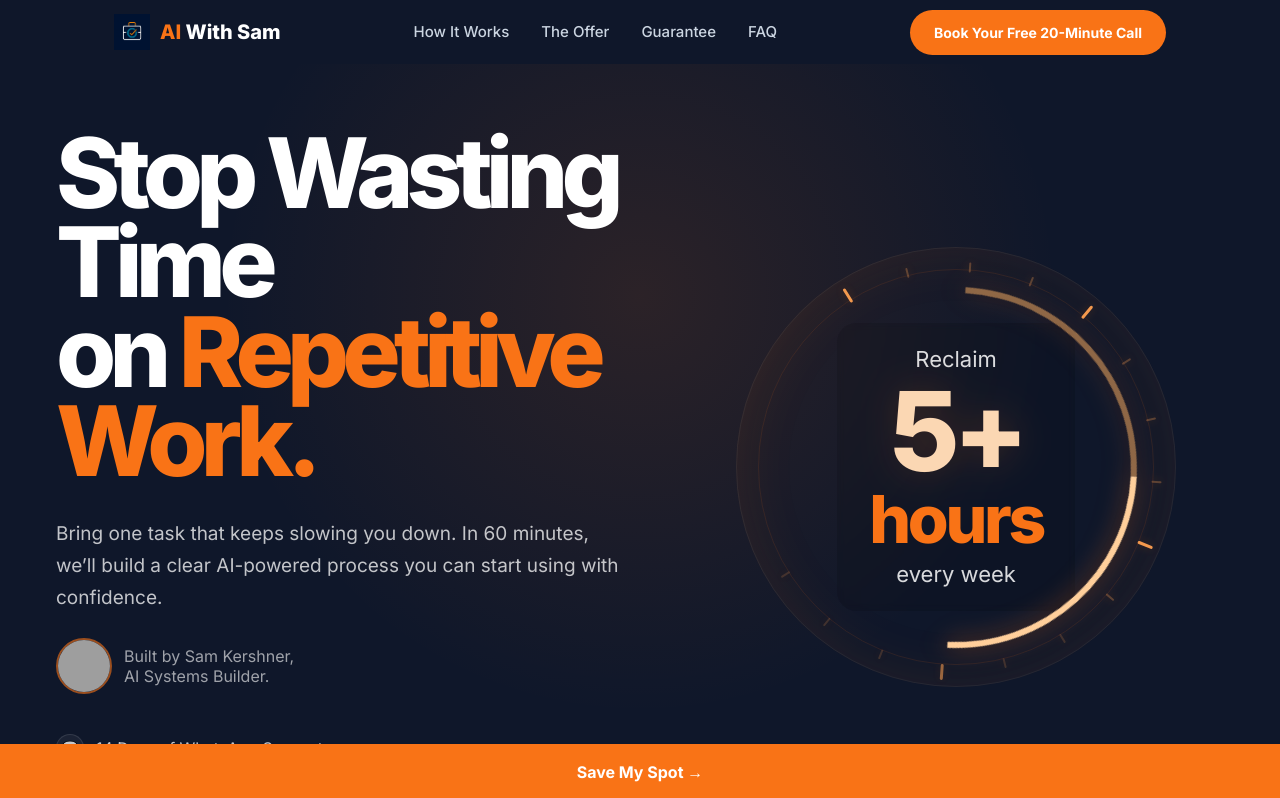
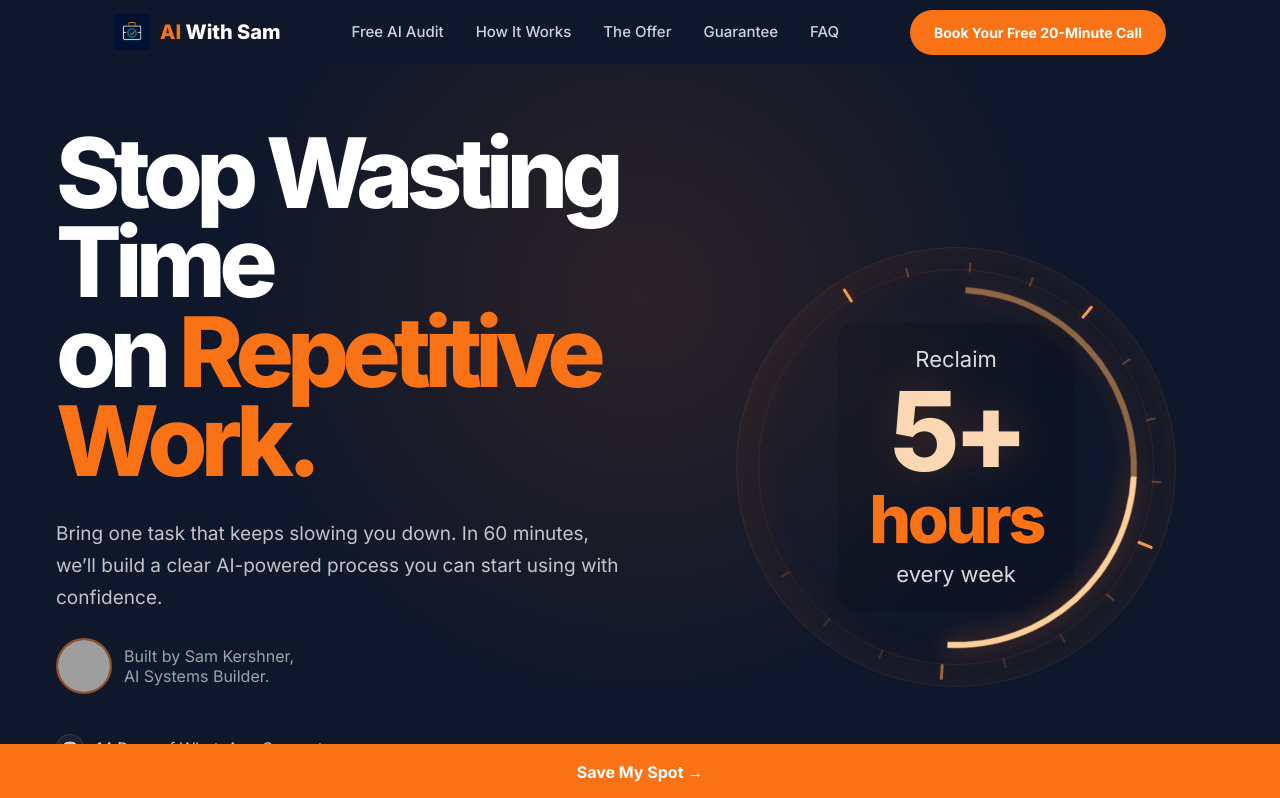
Before and after one commit to samkershner1234-aisk/ai-with-sam, a React (Vite) app: page / in a window 1280 px wide. Shown: the top 798 px of the page. Built offline with nearby package versions, Linux system fonts and the light colour scheme; grey boxes are pictures that could not be loaded.

Commit message:
Add Free AI Audit link to Navbar

```diff
--- a/src/components/landing/Navbar.jsx
+++ b/src/components/landing/Navbar.jsx
@@ -1,5 +1,6 @@
 import { useState, useEffect } from "react";
 import { CTA_URL } from "./constants";
+import { Link } from "react-router-dom";
 
 export default function Navbar() {
   const [open, setOpen] = useState(false);
@@ -23,6 +24,7 @@ export default function Navbar() {
           <span style={{fontWeight:800,color:"#FFFFFF",fontSize:"20px"}}><span style={{color:"#F97316"}}>AI</span> With Sam</span>
         </div>
         <div className="desk-nav" style={{display:"flex",gap:"32px",alignItems:"center"}}>
+          <Link to="/ai-time-waste-audit" style={{color:"#CBD5E1",fontSize:"15px",fontWeight:500,textDecoration:"none"}}>Free AI Audit</Link>
           {links.map(l=><a key={l.href} href={l.href} style={{color:"#CBD5E1",fontSize:"15px",fontWeight:500,textDecoration:"none"}}>{l.label}</a>)}
         </div>
         <a href={CTA_URL} target="_blank" rel="noopener noreferrer" className="desk-cta" style={{background:"#F97316",color:"#FFFFFF",fontWeight:700,fontSize:"14px",padding:"12px 24px",borderRadius:"50px",textDecoration:"none"}}>Book Your Free 20-Minute Call</a>
@@ -33,6 +35,7 @@ export default function Navbar() {
         </button>
       </div>
       {open&&<div style={{background:"#0F172A",borderTop:"1px solid #1E293B",padding:"16px 24px 24px"}}>
+        <Link to="/ai-time-waste-audit" onClick={()=>setOpen(false)} style={{display:"block",color:"#CBD5E1",fontSize:"16px",fontWeight:500,padding:"12px 0",textDecoration:"none",borderBottom:"1px solid #1E293B"}}>Free AI Audit</Link>
         {links.map(l=><a key={l.href} href={l.href} onClick={()=>setOpen(false)} style={{display:"block",color:"#CBD5E1",fontSize:"16px",fontWeight:500,padding:"12px 0",textDecoration:"none",borderBottom:"1px solid #1E293B"}}>{l.label}</a>)}
         <a href={CTA_URL} target="_blank" rel="noopener noreferrer" style={{display:"block",marginTop:"16px",background:"#F97316",color:"#FFFFFF",fontWeight:700,fontSize:"16px",padding:"16px 24px",borderRadius:"50px",textDecoration:"none",textAlign:"center"}}>Book Your Free 20-Minute Call</a>
       </div>}
```
